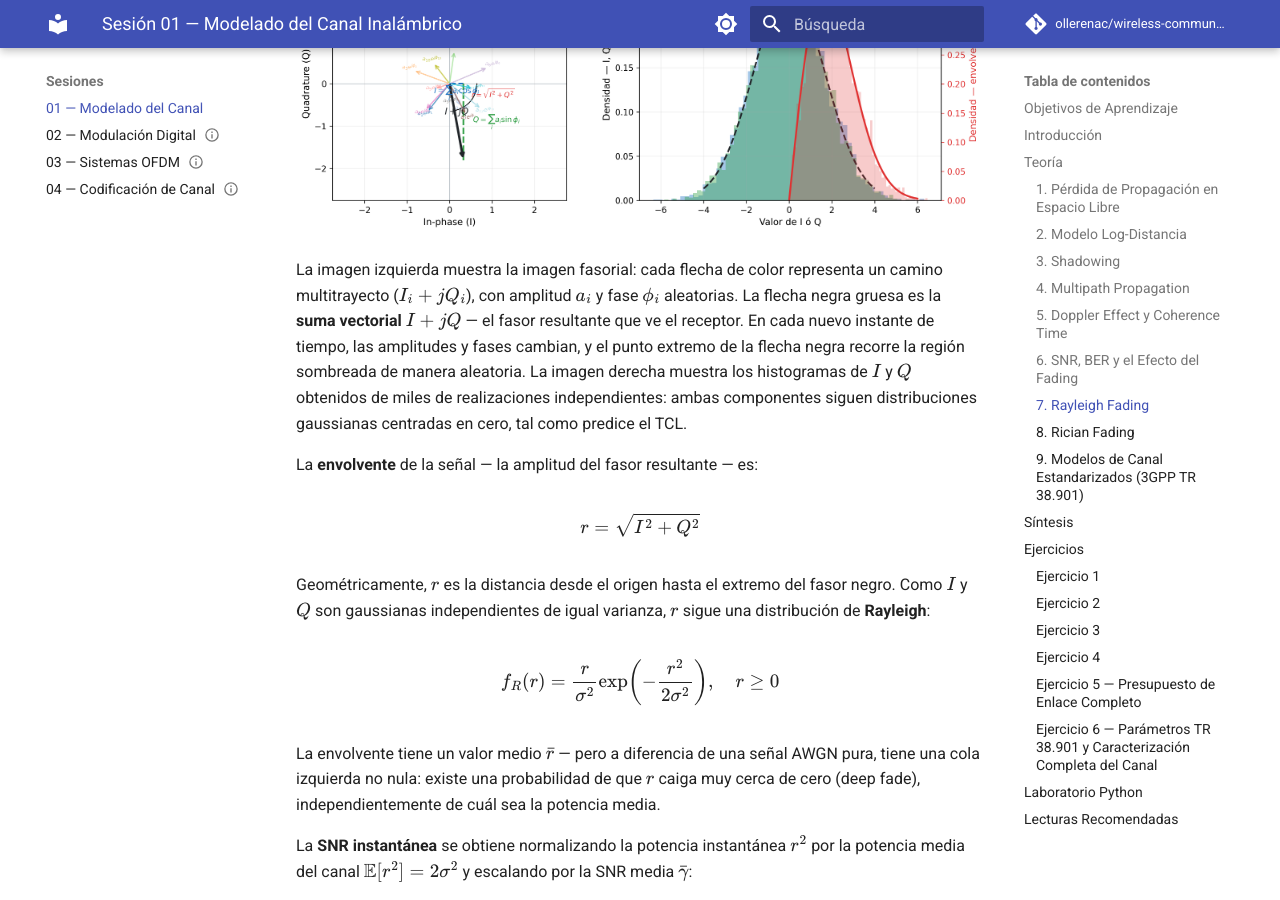
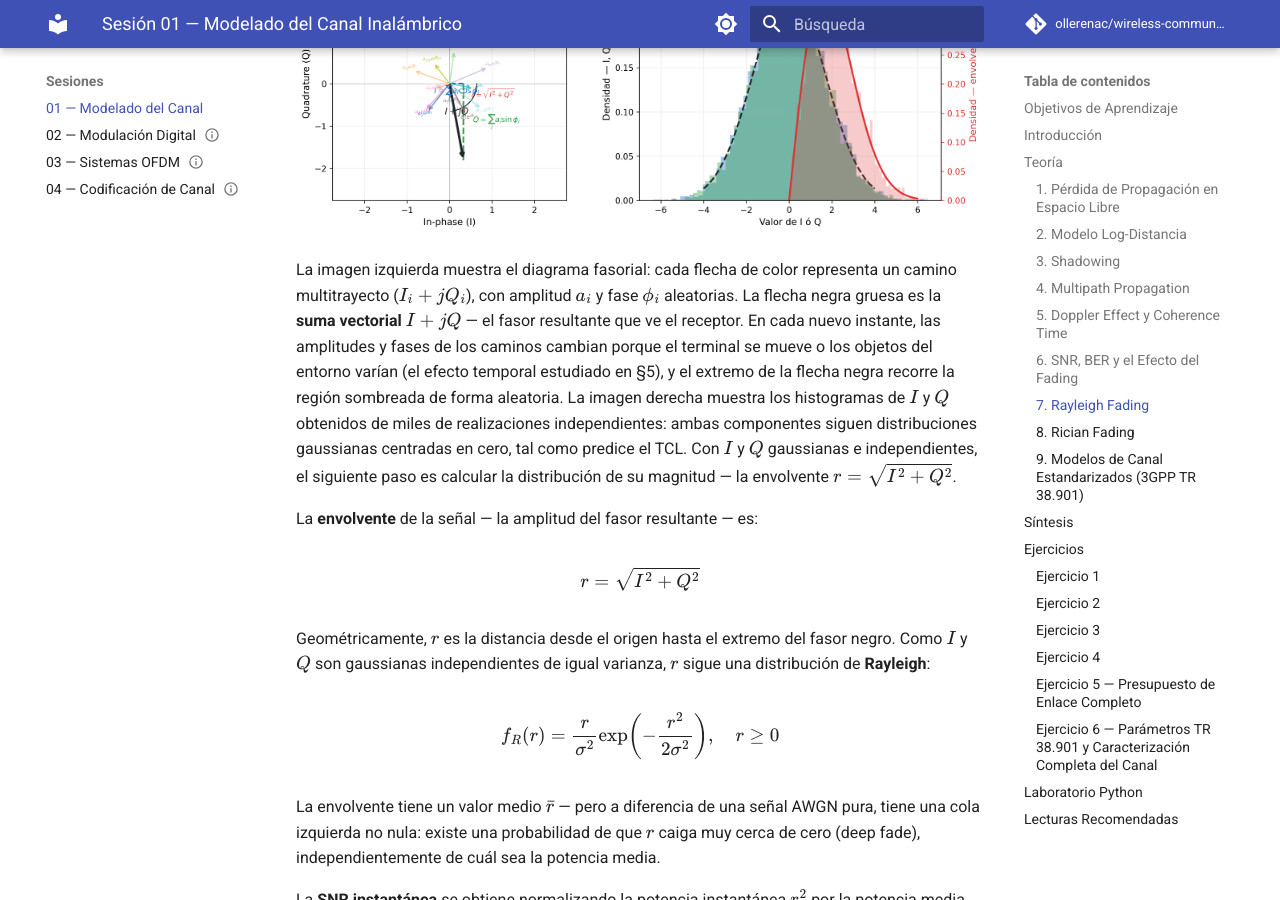
Before and after one commit to ollerenac/wireless-communication-systems, an MkDocs documentation site: the page built from docs/sessions/01-channel-modeling/index.md, in a window 1280 px wide and 900 px high, scrolled down 20521 px. Built offline with MkDocs 1.6.1 and Material for MkDocs 9.7.7, drawn with Linux system fonts in a browser that asks for light colours; comment, search, counter and statistics services are not loaded.

Commit message:
docs(session-01): fix phasor figure description — diagrama fasorial, explain why phases change, bridge to envelope r

```diff
--- a/docs/sessions/01-channel-modeling/index.md
+++ b/docs/sessions/01-channel-modeling/index.md
@@ -373,7 +373,7 @@ $I$ y $Q$ son, por tanto, **sumas de muchas variables aleatorias independientes*
 
 ![Derivación de Rayleigh: diagrama fasorial e histogramas I/Q](figures/rayleigh-derivation.png)
 
-La imagen izquierda muestra la imagen fasorial: cada flecha de color representa un camino multitrayecto ($I_i + jQ_i$), con amplitud $a_i$ y fase $\phi_i$ aleatorias. La flecha negra gruesa es la **suma vectorial** $I + jQ$ — el fasor resultante que ve el receptor. En cada nuevo instante de tiempo, las amplitudes y fases cambian, y el punto extremo de la flecha negra recorre la región sombreada de manera aleatoria. La imagen derecha muestra los histogramas de $I$ y $Q$ obtenidos de miles de realizaciones independientes: ambas componentes siguen distribuciones gaussianas centradas en cero, tal como predice el TCL.
+La imagen izquierda muestra el diagrama fasorial: cada flecha de color representa un camino multitrayecto ($I_i + jQ_i$), con amplitud $a_i$ y fase $\phi_i$ aleatorias. La flecha negra gruesa es la **suma vectorial** $I + jQ$ — el fasor resultante que ve el receptor. En cada nuevo instante, las amplitudes y fases de los caminos cambian porque el terminal se mueve o los objetos del entorno varían (el efecto temporal estudiado en §5), y el extremo de la flecha negra recorre la región sombreada de forma aleatoria. La imagen derecha muestra los histogramas de $I$ y $Q$ obtenidos de miles de realizaciones independientes: ambas componentes siguen distribuciones gaussianas centradas en cero, tal como predice el TCL. Con $I$ y $Q$ gaussianas e independientes, el siguiente paso es calcular la distribución de su magnitud — la envolvente $r = \sqrt{I^2 + Q^2}$.
 
 La **envolvente** de la señal — la amplitud del fasor resultante — es:
 
```
